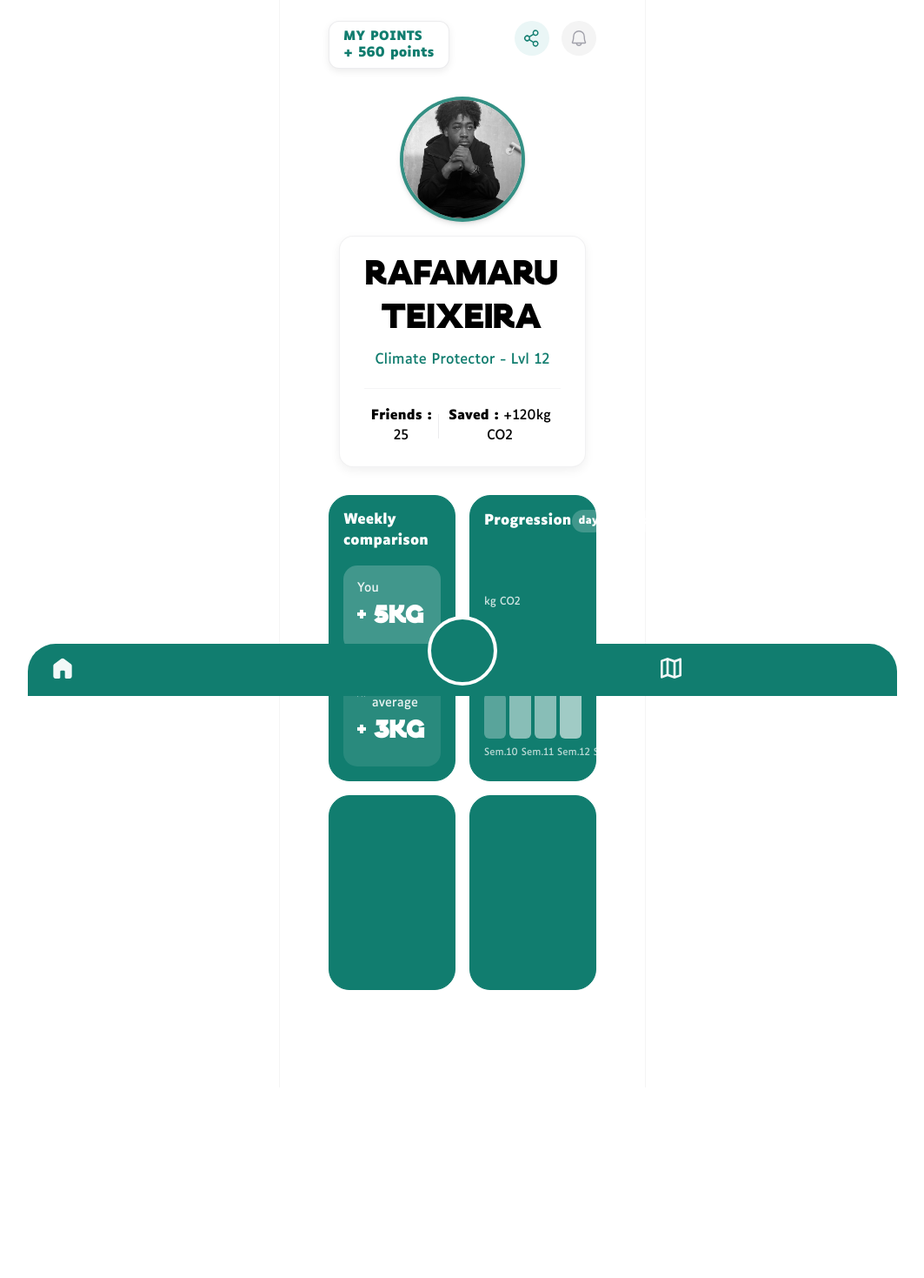
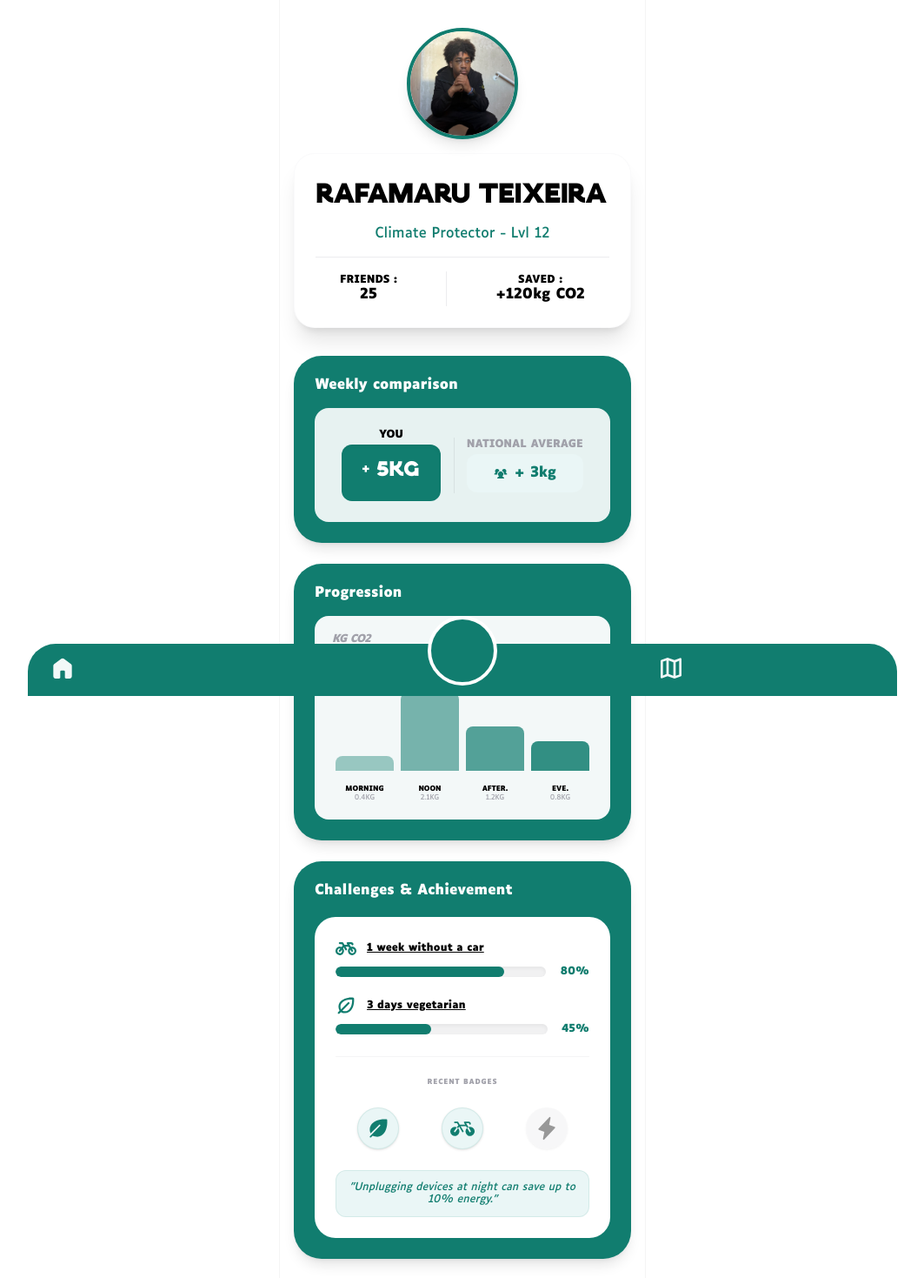
Before and after one commit to loucalm/WS401, a Vue app in the folder frontend/: page /data in a window 1280 px wide. Shown: the top 1469 px of the page at 87% size, without its empty margins (108-1171 px from the left). Before the commit the page ends 1250 px from the top, so only its background shows below. Built offline with nearby package versions, Linux system fonts and the light colour scheme; sample sign-in values are in the browser's storage; some icons are missing.

Commit message:
Ajout data comparaison hebdomadaire

```diff
--- a/frontend/src/components/Data.vue
+++ b/frontend/src/components/Data.vue
@@ -1,130 +1,256 @@
 <template>
-  <div class="min-h-screen bg-white text-black">
-    <main
-      class="mx-auto flex min-h-screen w-full max-w-105 flex-col bg-white pb-28 shadow-[0_0_0_1px_rgba(0,0,0,0.04)] lg:my-0 lg:rounded-none lg:px-10"
-    >
-      <!-- Profile Header -->
-      <section class="px-4 pt-6 pb-4">
-        <div class="flex items-start justify-between">
-          <div class="rounded-xl border border-grey/20 bg-white px-4 py-2.5 shadow-[0_3px_8px_rgba(0,0,0,0.08)]">
-            <p class="font-ui text-[14px] font-bold text-main leading-none uppercase tracking-wide">My Points</p>
-            <p class="mt-1 font-ui text-[15px] font-bold text-main leading-none">+ 560 points</p>
-          </div>
+  <div class="min-h-screen bg-white text-black font-ui">
+    <main class="mx-auto flex min-h-screen w-full max-w-105 flex-col bg-white pb-28 shadow-[0_0_0_1px_rgba(0,0,0,0.04)]">
 
-          <div class="flex gap-3.5">
-            <div class="flex h-10 w-10 items-center justify-center rounded-full bg-main-light text-main cursor-pointer">
-              <Icon icon="ph:share-network" class="h-5.5 w-5.5" />
-            </div>
-            <div class="flex h-10 w-10 items-center justify-center rounded-full bg-[#F4F4F4] text-grey cursor-pointer">
-              <Icon icon="ph:bell" class="h-5.5 w-5.5" />
+      <Transition name="fade">
+        <div v-if="zoomedCard" class="fixed inset-0 z-[100] bg-black/60 backdrop-blur-md flex items-center justify-center p-4">
+          <button @click="zoomedCard = null" class="absolute top-8 right-6 z-[110] bg-white rounded-full p-3 shadow-xl active:scale-90 transition-transform">
+            <Icon icon="ph:x-bold" class="h-8 w-8 text-main" />
+          </button>
+
+          <div class="w-full max-w-lg bg-main rounded-[2.5rem] p-6 shadow-2xl animate-zoom">
+            <h2 class="text-white font-title text-title-h4 uppercase text-center mb-6">{{ getTitle(zoomedCard) }}</h2>
+            <div class="bg-white rounded-3xl p-6 min-h-[380px] flex flex-col justify-center">
+
+              <div v-if="zoomedCard === 'weekly'" class="w-full flex flex-col gap-6 items-center text-black">
+                <div class="p-6 bg-main-light rounded-2xl w-full text-center border border-main/10">
+                  <p class="text-body-12 font-bold text-grey uppercase tracking-widest mb-2">Total Impact</p>
+                  <h3 class="font-title text-title-h2 text-main">+ 5.23 KG CO2</h3>
+                  <p class="text-body-12 text-grey font-medium mt-2 italic text-center">Current week analysis</p>
+                </div>
+                <div class="w-full space-y-3">
+                  <div class="flex justify-between items-center p-4 bg-secondary-light/20 rounded-2xl border border-grey/10">
+                    <div class="flex items-center gap-3 font-bold text-body-16"><Icon icon="ph:trend-down-bold" class="text-main h-6 w-6" />Performance</div>
+                    <span class="text-main font-bold">-12% vs last wk</span>
+                  </div>
+                  <div class="flex justify-between items-center p-4 bg-secondary-light/20 rounded-2xl border border-grey/10">
+                    <div class="flex items-center gap-3 font-bold text-body-16"><Icon icon="ph:users-three-bold" class="text-main h-6 w-6" />Community</div>
+                    <span class="text-grey font-bold">Top 15%</span>
+                  </div>
+                </div>
+              </div>
+
+              <div v-if="zoomedCard === 'progression'" class="w-full space-y-6">
+                <div class="flex bg-main-light rounded-full p-1">
+                  <button v-for="p in ['day', 'week', 'month']" :key="p" @click="activePeriod = p" class="flex-1 py-2 rounded-full text-body-12 font-bold uppercase" :class="activePeriod === p ? 'bg-main text-white' : 'text-main'">{{p}}</button>
+                </div>
+                <div class="h-48 flex items-end justify-between gap-3 px-2">
+                  <div v-for="(val, i) in currentData.values" :key="i" class="w-full bg-main rounded-t-xl relative transition-all duration-700" :style="{ height: `${(val / currentData.max) * 100}%` }">
+                    <span class="absolute -top-7 left-1/2 -translate-x-1/2 text-body-12 font-bold text-main whitespace-nowrap">{{val}} kg</span>
+                  </div>
+                </div>
+                <div class="flex justify-between font-bold text-body-12 text-main uppercase">
+                  <span v-for="l in currentData.labels" :key="l">{{l}}</span>
+                </div>
+              </div>
+
+              <div v-if="zoomedCard === 'challenges'" class="w-full space-y-6">
+                <div v-for="c in challenges" :key="c.title" class="space-y-2 text-black text-body-16">
+                  <div class="flex justify-between font-bold">
+                    <p>{{ c.title }}</p>
+                    <p class="text-main">{{ c.progress }}%</p>
+                  </div>
+                  <div class="bg-grey/15 h-4 rounded-full overflow-hidden shadow-inner relative">
+                    <div class="absolute inset-y-0 left-0 bg-main h-full rounded-full transition-all duration-1000" :style="{ width: c.progress + '%' }"></div>
+                  </div>
+                </div>
+                <div class="h-px bg-grey/10 w-full my-4"></div>
+                <p class="text-body-12 font-bold text-grey uppercase tracking-widest text-center">Your Achievement Badges</p>
+                <div class="flex justify-around items-center">
+                  <div v-for="b in badges" :key="b.name" class="flex flex-col items-center gap-2">
+                    <div class="h-14 w-14 rounded-full flex items-center justify-center text-main border-2 border-main/20" :class="b.locked ? 'bg-grey/10 grayscale opacity-40' : 'bg-main-light'">
+                      <Icon :icon="b.icon" class="h-8 w-8" />
+                    </div>
+                    <span class="text-body-8 font-bold text-black text-center uppercase">{{ b.name }}</span>
+                  </div>
+                </div>
+              </div>
+
+              <div v-if="zoomedCard === 'split'" class="h-80 w-full">
+                <Pie :data="chartData" :options="chartOptions" />
+              </div>
+
             </div>
           </div>
         </div>
-      </section>
+      </Transition>
 
-      <!-- User Avatar -->
-      <div class="flex justify-center py-4">
-        <div class="h-36 w-36 rounded-full border-4 border-main/85 bg-white shadow-md overflow-hidden flex items-center justify-center">
-          <img
-            :src="personaSrc"
-            alt="Profile Avatar"
-            class="h-full w-full object-cover scale-125 grayscale"
-          />
+      <header class="flex flex-col items-center pt-8 px-4 relative z-10">
+        <div class="relative h-32 w-32 rounded-full border-4 border-main overflow-hidden shadow-lg">
+          <img :src="personaSrc" alt="Profile" class="h-full w-full object-cover" />
         </div>
-      </div>
 
-      <!-- User Info Card -->
-      <section class="px-7 pb-4">
-        <div class="rounded-2xl border border-grey/15 bg-white px-7 py-6 text-center shadow-[0_4px_12px_rgba(0,0,0,0.06)]">
-          <h1 class="font-title text-[40px] leading-tight text-black tracking-tight">Rafamaru Teixeira</h1>
-          <p class="font-ui text-[16px] font-medium text-main mt-1.5">Climate Protector - Lvl 12</p>
-
-          <div class="mt-5 flex items-center justify-around border-t border-grey/10 pt-5">
-            <p class="font-ui text-[15px] text-black">
-              <span class="font-bold">Friends :</span> 25
-            </p>
-            <div class="h-7 w-px bg-grey/20"></div>
-            <p class="font-ui text-[15px] text-black">
-              <span class="font-bold">Saved :</span> +120kg CO2
-            </p>
+        <div class="mt-4 w-full rounded-3xl p-6 shadow-xl text-center border border-grey/5 bg-white">
+          <h1 class="font-title text-title-h3 uppercase leading-none text-black tracking-tight">Rafamaru Teixeira</h1>
+          <p class="text-main font-medium mt-1 text-body-16">Climate Protector - Lvl 12</p>
+          <div class="h-px bg-grey/20 w-full my-4"></div>
+          <div class="flex justify-around items-center text-black">
+            <div class="text-center">
+              <p class="text-body-12 font-bold uppercase">Friends :</p>
+              <p class="text-body-16 font-semibold">25</p>
+            </div>
+            <div class="w-px bg-grey/20 h-10"></div>
+            <div class="text-center">
+              <p class="text-body-12 font-bold uppercase">Saved :</p>
+              <p class="text-body-16 font-semibold">+120kg CO2</p>
+            </div>
           </div>
         </div>
-      </section>
+      </header>
 
-      <!-- Data Cards Grid -->
-      <section class="px-4 pt-4">
-        <div class="grid grid-cols-2 gap-4">
-          <!-- Weekly Comparison Card -->
-          <div class="rounded-3xl border border-main bg-main p-4 text-white min-h-56 flex flex-col">
-            <h3 class="font-semibold text-[16px] font-ui">Weekly comparison</h3>
+      <section class="mt-8 px-4 grid grid-cols-1 gap-6 relative z-20">
 
-            <div class="mt-4 flex-1 flex flex-col justify-center">
-              <div class="bg-white/20 rounded-2xl p-4 mb-3">
-                <p class="font-ui text-[14px] font-medium opacity-90">You</p>
-                <p class="font-title text-[28px] font-semibold mt-1">+ 5kg</p>
-              </div>
-
-              <div class="bg-white/10 rounded-2xl p-4">
-                <p class="font-ui text-[14px] font-medium opacity-90 flex items-center gap-2">
-                  <Icon icon="ph:users" class="h-4 w-4" />
-                  National average
-                </p>
-                <p class="font-title text-[28px] font-semibold mt-1">+ 3kg</p>
+        <article @click="zoomedCard = 'weekly'" class="group bg-main rounded-[2rem] p-6 flex flex-col shadow-lg cursor-pointer active:scale-95 transition-transform">
+          <div class="flex justify-between items-center mb-4">
+            <h2 class="text-white font-bold text-body-16">Weekly comparison</h2>
+            <Icon icon="ph:magnifying-glass-plus-bold" class="text-white/40 h-5 w-5 opacity-0 group-hover:opacity-100 transition-opacity" />
+          </div>
+          <div class="bg-white/90 rounded-2xl p-6 flex items-center justify-around text-center">
+            <div>
+              <p class="text-body-12 text-black font-bold uppercase mb-1">You</p>
+              <div class="bg-main text-white py-3 px-6 rounded-xl font-title text-title-h4 shadow-inner">+ 5KG</div>
+            </div>
+            <div class="h-16 w-px bg-grey/20"></div>
+            <div>
+              <p class="text-body-12 text-grey font-bold uppercase mb-1">National average</p>
+              <div class="flex items-center justify-center gap-2 bg-main-light text-main py-3 px-5 rounded-xl font-bold text-body-16">
+                <Icon icon="ph:users-three-fill" /> + 3kg
               </div>
             </div>
           </div>
+        </article>
 
-          <!-- Progression Card -->
-          <div class="rounded-3xl border border-main bg-main p-4 text-white min-h-56 flex flex-col">
-            <div class="flex items-center justify-between">
-              <h3 class="font-semibold text-[16px] font-ui">Progression</h3>
-              <div class="flex gap-2">
-                <button class="text-[12px] px-2 py-1 rounded-full bg-white/20 font-ui font-semibold hover:bg-white/30">day</button>
-                <button class="text-[12px] px-2 py-1 rounded-full bg-white/40 font-ui font-semibold">week</button>
-                <button class="text-[12px] px-2 py-1 rounded-full bg-white/20 font-ui font-semibold hover:bg-white/30">month</button>
+        <article @click="zoomedCard = 'progression'" class="group bg-main rounded-[2rem] p-6 shadow-lg flex flex-col cursor-pointer active:scale-95 transition-transform">
+          <div class="flex justify-between items-center mb-4">
+            <h2 class="text-white font-bold text-body-16">Progression</h2>
+            <Icon icon="ph:magnifying-glass-plus-bold" class="text-white/40 h-5 w-5 opacity-0 group-hover:opacity-100 transition-opacity" />
+          </div>
+          <div class="bg-white/95 rounded-2xl p-5 flex flex-col justify-between overflow-hidden">
+            <p class="text-body-12 text-grey font-bold italic mb-4 uppercase tracking-tighter">kg CO2</p>
+            <div class="flex items-end justify-between h-32 px-1 gap-2">
+              <div v-for="(val, index) in currentData.values" :key="index" class="w-full bg-main rounded-t-lg" :style="{ height: `${(val / currentData.max) * 100}%`, opacity: 0.4 + (index * 0.15) }"></div>
+            </div>
+            <div class="flex justify-between mt-4">
+               <div v-for="(label, index) in currentData.labels" :key="index" class="text-body-8 text-center font-bold text-black flex-1 uppercase leading-tight">
+                 {{ label }}<br/><span class="font-normal text-grey">{{ currentData.values[index] }}kg</span>
+               </div>
+            </div>
+          </div>
+        </article>
+
+        <article @click="zoomedCard = 'challenges'" class="group bg-main rounded-[2rem] p-6 shadow-lg flex flex-col cursor-pointer active:scale-95 transition-transform">
+          <div class="flex justify-between items-center mb-5">
+            <h2 class="text-white font-bold text-body-16">Challenges & Achievement</h2>
+            <Icon icon="ph:magnifying-glass-plus-bold" class="text-white/40 h-5 w-5 opacity-0 group-hover:opacity-100 transition-opacity" />
+          </div>
+          <div class="bg-white rounded-3xl p-6 flex flex-col justify-between h-full gap-6">
+            <div class="flex flex-col gap-5">
+              <div v-for="c in challenges" :key="c.title" class="flex flex-col gap-2">
+                <div class="flex items-center gap-3 text-body-12">
+                  <Icon :icon="c.icon" class="h-6 w-6 text-main shrink-0" />
+                  <p class="font-bold text-black underline">{{ c.title }}</p>
+                </div>
+                <div class="flex items-center gap-4">
+                  <div class="flex-1 bg-grey/15 h-3 rounded-full overflow-hidden shadow-inner relative">
+                    <div class="absolute inset-y-0 left-0 bg-main h-full rounded-full transition-all duration-1000" :style="{ width: c.progress + '%' }"></div>
+                  </div>
+                  <span class="text-body-12 font-bold text-main">{{ c.progress }}%</span>
+                </div>
               </div>
             </div>
-
-            <div class="mt-4 flex-1 flex flex-col justify-end pb-2">
-              <div class="mb-3">
-                <p class="font-ui text-[12px] opacity-80 mb-2">kg CO2</p>
-              </div>
-              <div class="h-32 flex items-end gap-1">
-                <div class="flex-1 bg-white/30 rounded-md" style="height: 40%;"></div>
-                <div class="flex-1 bg-white/50 rounded-md" style="height: 60%;"></div>
-                <div class="flex-1 bg-white/50 rounded-md" style="height: 55%;"></div>
-                <div class="flex-1 bg-white/60 rounded-md" style="height: 75%;"></div>
-              </div>
-              <div class="flex gap-1 justify-between text-[11px] font-ui mt-2 opacity-70">
-                <span>Sem.10</span>
-                <span>Sem.11</span>
-                <span>Sem.12</span>
-                <span>Sem.13</span>
+            <div class="h-px bg-grey/10 w-full"></div>
+            <p class="text-body-8 font-bold text-grey uppercase tracking-widest text-center">Recent Badges</p>
+            <div class="flex justify-around items-center">
+              <div v-for="b in badges.slice(0, 3)" :key="b.name" class="h-12 w-12 rounded-full flex items-center justify-center shadow-sm" :class="b.locked ? 'bg-grey/20 opacity-40' : 'bg-main-light text-main border border-main/10'">
+                <Icon :icon="b.icon" class="h-7 w-7" />
               </div>
             </div>
+            <div class="bg-main-light rounded-xl p-3 border border-main/10 text-center">
+              <p class="text-body-12 text-main leading-tight italic">"Unplugging devices at night can save up to 10% energy."</p>
+            </div>
           </div>
+        </article>
 
-          <!-- Empty Card 1 -->
-          <div class="rounded-3xl border border-main bg-main min-h-56"></div>
+        <article @click="zoomedCard = 'split'" class="group bg-main rounded-[2rem] p-6 flex flex-col shadow-lg cursor-pointer active:scale-95 transition-transform">
+          <div class="flex justify-between items-center mb-1">
+            <h2 class="text-white font-bold text-body-16 leading-tight">CO2 Split</h2>
+            <Icon icon="ph:magnifying-glass-plus-bold" class="text-white/40 h-5 w-5 opacity-0 group-hover:opacity-100 transition-opacity" />
+          </div>
+          <p class="text-body-12 text-white/70 italic uppercase mb-4 tracking-wider">Breakdown by category</p>
+          <div class="bg-white/90 rounded-2xl p-6 min-h-[250px] flex items-center justify-center">
+             <Pie :data="chartData" :options="chartOptions" />
+          </div>
+        </article>
 
-          <!-- Empty Card 2 -->
-          <div class="rounded-3xl border border-main bg-main min-h-56"></div>
-        </div>
       </section>
     </main>
 
-    <BottomNav active="data" />
+    <BottomNav active="pulse" />
   </div>
 </template>
 
 <script setup>
+import { ref, computed } from 'vue';
 import { Icon } from "@iconify/vue";
 import BottomNav from "./BottomNav.vue";
 import personaSrc from "../assets/img/persona.jpg";
+import { Pie } from 'vue-chartjs';
+import { Chart as ChartJS, Title, Tooltip, Legend, ArcElement, CategoryScale } from 'chart.js';
+
+ChartJS.register(Title, Tooltip, Legend, ArcElement, CategoryScale);
+
+const zoomedCard = ref(null);
+const activePeriod = ref('day');
+
+const getTitle = (id) => {
+  const t = { weekly: 'Weekly comparison', progression: 'Progression Details', challenges: 'Challenges & Badges', split: 'Footprint Split' };
+  return t[id];
+};
+
+// labels matching original request
+const statsData = {
+  day: { labels: ['Morning', 'Noon', 'After.', 'Eve.'], values: [0.4, 2.1, 1.2, 0.8], max: 3 },
+  week: { labels: ['Wk.10', 'Wk.11', 'Wk.12', 'Wk.13'], values: [2, 3, 8, 12], max: 15 },
+  month: { labels: ['Jan.', 'Feb.', 'Mar.', 'Apr.'], values: [45, 38, 52, 30], max: 60 }
+};
+
+const challenges = [
+  { title: "1 week without a car", icon: "ph:bicycle-bold", progress: 80 },
+  { title: "3 days vegetarian", icon: "ph:leaf-bold", progress: 45 }
+];
+
+const badges = [
+  { name: 'Eco-Root', icon: 'ph:leaf-fill', locked: false },
+  { name: 'Cyclist', icon: 'ph:bicycle-fill', locked: false },
+  { name: 'Energy', icon: 'ph:lightning-fill', locked: true }
+];
+
+const currentData = computed(() => statsData[activePeriod.value]);
+const chartData = computed(() => ({
+  labels: ['Transport', 'Food', 'Shopping', 'Energy'],
+  datasets: [{ backgroundColor: ['#117d6f', '#19B4A0', '#4B6481', '#a1a1aa'], borderWidth: 2, borderColor: '#ffffff', data: [45, 25, 18, 12] }]
+}));
+
+const chartOptions = {
+  responsive: true,
+  maintainAspectRatio: false,
+  plugins: { legend: { position: 'bottom', labels: { boxWidth: 10, font: { size: 10, family: 'Luciole' }, color: '#117d6f', padding: 15 } } }
+};
 </script>
 
 <style scoped>
-:root {
-  --color-main: #117d6f;
+/* Mapping logic helpers for theme variables from app.css */
+.font-title { font-family: var(--font-title); }
+.font-ui { font-family: var(--font-ui); }
+.text-main { color: var(--color-main); }
+.text-grey { color: var(--color-grey); }
+
+.fade-enter-active, .fade-leave-active { transition: opacity 0.3s ease; }
+.fade-enter-from, .fade-leave-to { opacity: 0; }
+
+@keyframes zoomIn {
+  from { opacity: 0; transform: scale(0.9) translateY(10px); }
+  to { opacity: 1; transform: scale(1) translateY(0); }
 }
+.animate-zoom { animation: zoomIn 0.35s cubic-bezier(0.16, 1, 0.3, 1); }
 </style>
```
